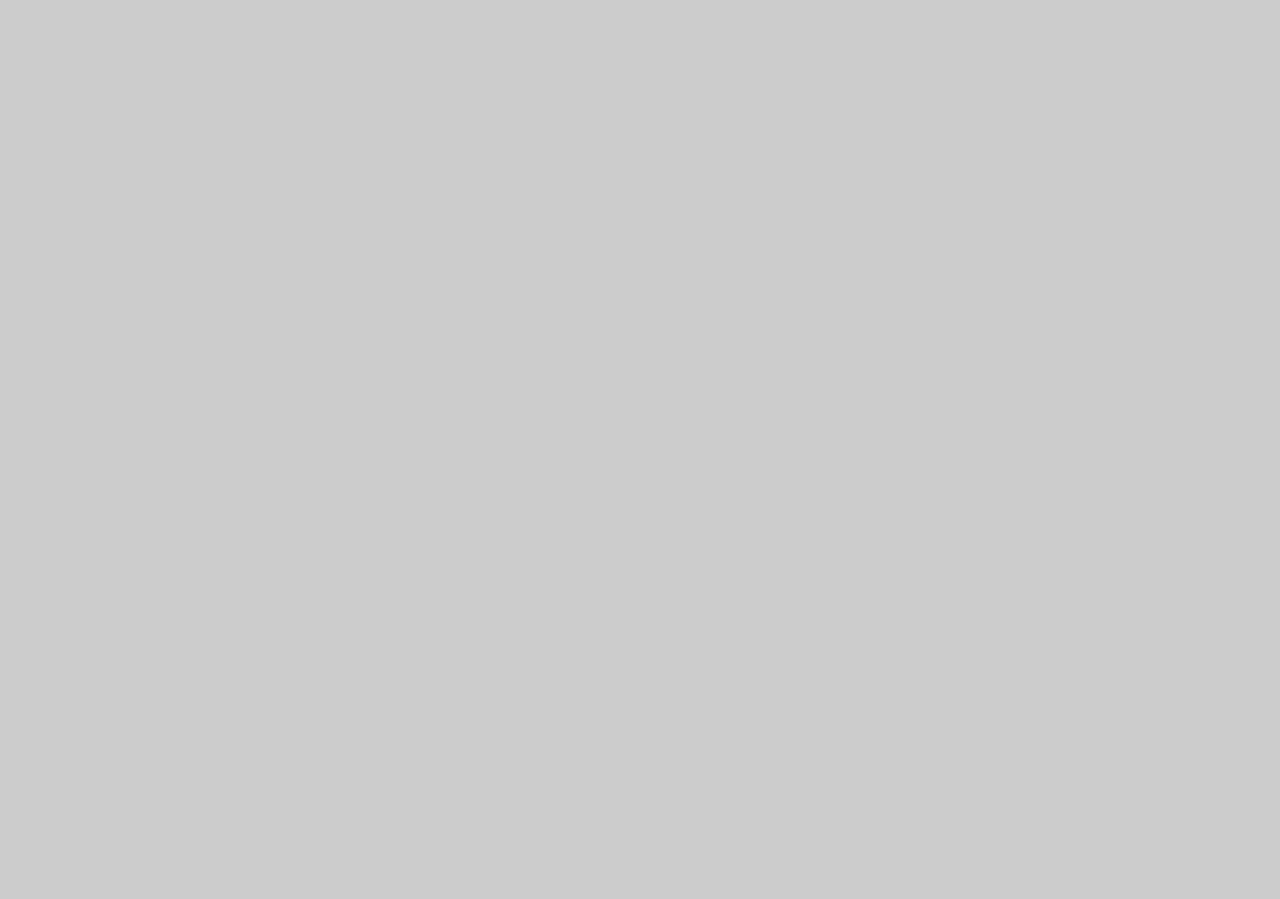
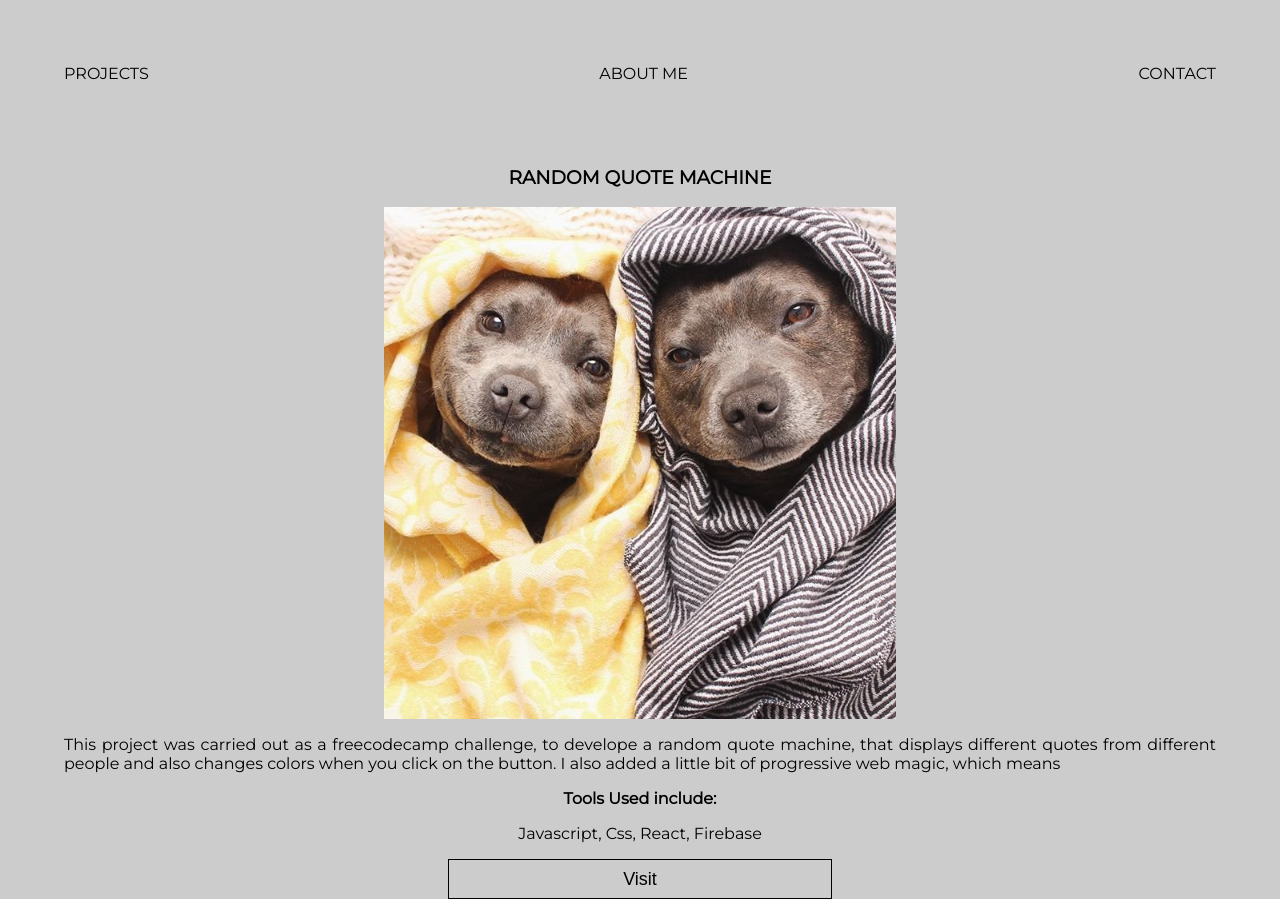
Before and after one commit to toby-adedipe/portfolio, a React (Create React App) app: page /project/1 in a window 1280 px wide. Before the commit the page ends 800 px from the top, so only its background shows below. Built offline with nearby package versions, Linux system fonts and the light colour scheme.

Commit message:
created individual project pages

```diff
--- a/src/App.js
+++ b/src/App.js
@@ -5,7 +5,7 @@ import Home from './components/Home'
 import Projects from './components/Projects'
 import About from './components/About'
 import Contact from './components/Contact'
-import ProjectList from './components/ProjectList';
+import Project from './components/Project';
 
 class App extends Component {
   render() {
@@ -17,7 +17,7 @@ class App extends Component {
           <Route exact path="/projects" component={Projects} />
           <Route exact path="/about" component={About} />
           <Route exact path="/contact" component={Contact} />
-          <Route path="/project/:projectid" component={ProjectList} />
+          <Route path="/project/:projectid" component={Project} />
         </div>
 
         </BrowserRouter>
--- a/src/components/Home.jsx
+++ b/src/components/Home.jsx
@@ -22,16 +22,21 @@ class Home extends Component{
                 flexDirection: 'column',
                 alignItems: 'center',
                 marginTop: '50vh'
+            },
+            homeStyle: {
+                display: 'flex',
+                flexDirection: 'column',
+                alignItems: 'center'
             }
         }
 
-        const {buttonStyle, nameStyle, containerStyle} = styles
+        const { buttonStyle, nameStyle, containerStyle, homeStyle } = styles
 
         return(
             <div style={containerStyle}>
-                <div>
+                <div style={homeStyle}>
                     <h2 style={nameStyle}>Adedipe Oluwatobi</h2>
-                    <h4>Front End Developer</h4>
+                    <h4 style={{margin: 0}}>Front End Developer</h4>
                     <h4>Progressive Web App Developer</h4>
                 </div>
                 <Link to="/projects"><button style={buttonStyle}>PROJECTS</button></Link>
--- /dev/null
+++ b/src/components/Project.jsx
@@ -0,0 +1,57 @@
+import React, { Component } from 'react';
+
+import Header from './Header';
+import projects from './list';
+
+class Project extends Component{
+    constructor(props){
+        super(props);
+
+        this.state = {
+            project: ''
+        }
+    }
+
+    componentDidMount(){
+        console.log(this.props.match.params.projectid)
+        const project = projects[this.props.match.params.projectid-1]
+        this.setState({
+            project
+        })
+    }
+
+    render(){
+
+        const style={
+            containerStyle:{
+                display: 'flex',
+                flexDirection: 'column',
+                alignItems: 'center'
+            },
+            buttonStyle:{
+                border: '1px solid black',
+                width: '30vw',
+                height: '40px',
+                fontSize: '18px',
+                background: 'transparent'
+            }
+        }
+
+        const {containerStyle, buttonStyle} = style;
+        return(
+            <div>
+                <Header />
+                <div style={containerStyle}>
+                    <h3>{this.state.project.name}</h3>
+                    <img style={{ width: '40vw', height: '40vw'}}src={`/images/${this.state.project.img}`} />
+                    <p style={{width: '90vw', textAlign: 'justify'}}>{this.state.project.desc}</p>
+                    <h4 style={{margin: 0}}>Tools Used include:</h4>
+                    <p>{this.state.project.tools}</p>
+                    <a href={`${this.state.project.link}`} style={{textDecoration: 'none'}}><button style={buttonStyle}>Visit</button></a>
+                </div>
+            </div>
+        )
+    }
+}
+
+export default Project;
--- a/src/components/list.js
+++ b/src/components/list.js
@@ -4,7 +4,7 @@ const projects = [
         "name": "RANDOM QUOTE MACHINE",
         "shortDesc": "Freecodecamp project with a little PWA magic.",
         "desc": "This project was carried out as a freecodecamp challenge, to develope a random quote machine, that displays different quotes from different people and also changes colors when you click on the button. I also added a little bit of progressive web magic, which means ",
-        "tools": ["React", "Firebase"],
+        "tools": ["Javascript, ", "Css, ", "React,", " Firebase"],
         "link": "https://quote-machine-abb96.firebaseapp.com",
         "img": "random-quote.jpg"
     },
@@ -13,9 +13,18 @@ const projects = [
         "name": "ARTIST WIKI",
         "shortDesc": "React project.",
         "desc": "This project was completed while i was trying to learn react. It is basically a simple wiki app to show a list of artists and thier albums I also made it an offline application",
-        "tools": ["React", "Firebase"],
+        "tools": ["Javascript, ", "Css, ", "React, ", "Firebase"],
         "link": "https://artists-994cf.firebaseapp.com/",
         "img": "artist-wiki.jpeg"
+    },
+    {
+        "id": 3,
+        "name": "PORTFOLIO",
+        "shortDesc": "Personal Project to build a portfolio.",
+        "desc": "I spent about 3 days designing this website, and another 3 days writing the code to develop it using react, and firebase to deploy it. This project also works offline",
+        "tools": ["Javascript, ", "Css, ", "React, ", "Firebase, ", "AdobeXd"],
+        "link": "https://artists-994cf.firebaseapp.com/",
+        "img": "portfolio.png"
     }
 ];
 export default projects;
```
Also changed, not shown: public/images/portfolio.png (renamed from public/images/Random.png).
